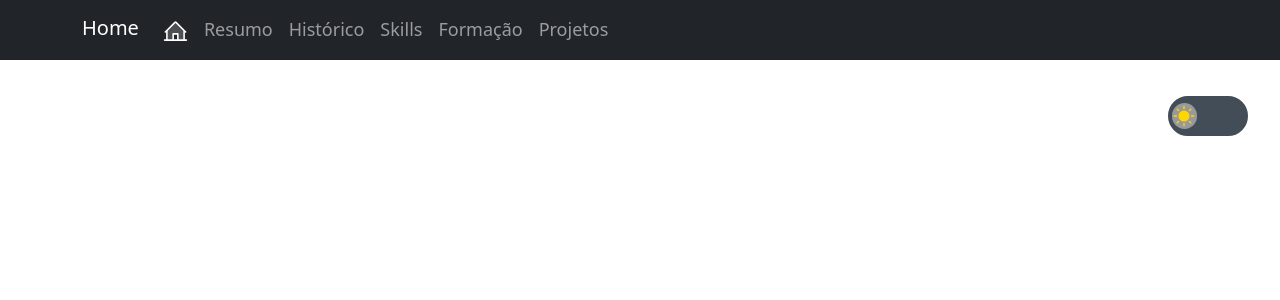
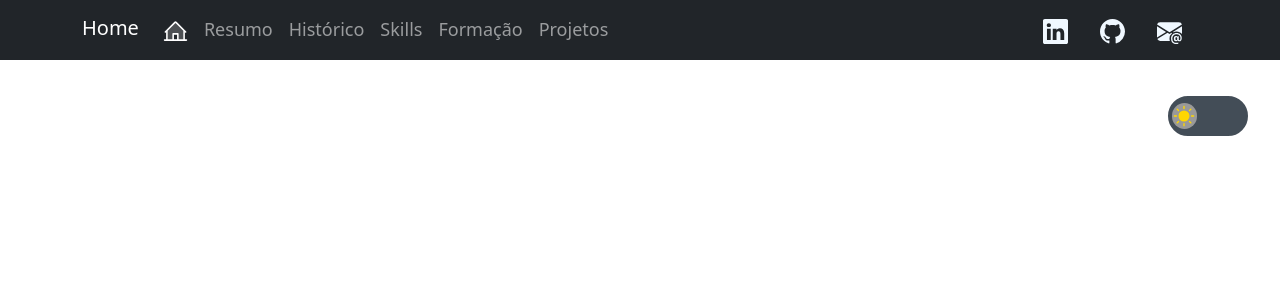
Before and after one commit to Fabio2000/Portifolio, a React (Create React App) app: page / in a window 1280 px wide. Shown: the top 300 px of the page. Built offline with nearby package versions, Linux system fonts and the light colour scheme.

Commit message:
Ajustando toggle navbar com os icones de redes sociais

```diff
--- a/src/App.js
+++ b/src/App.js
@@ -1,4 +1,3 @@
-// import logo from '../public/icon.ico';
 import './App.css';
 import NavBar from './components/navBar/navBar';
 import Toggle from './components/toggle/toggle';
--- a/src/components/navBar/navBar.css
+++ b/src/components/navBar/navBar.css
@@ -12,7 +12,6 @@
   align-items: center;
   padding-bottom: 8px;
   transition: all 0.3s ease;
-
 }
 
 .nav-item-bar {
@@ -38,11 +37,24 @@
   opacity: 1;
 }
 
-.me-auto{
-  float: right !important;
+.me-auto {
   clear: left;
 }
-.NavbarToggler{
-  float: right !important;
+.icons {
+  display: flex;
+}
 
+.icons a {
+  color: aliceblue;
 }
+
+/* Mobile styles */
+@media (max-width: 768px) {
+  .icons {
+    justify-content: flex-start;
+  }
+}
+
+.toggle{
+  float: inline-end;
+}
--- a/src/components/navBar/navBar.js
+++ b/src/components/navBar/navBar.js
@@ -9,18 +9,18 @@
   NavLink,
 } from 'reactstrap';
 import { HouseLine } from '@phosphor-icons/react';
+
 import './navBar.css';
 
 const NavBar = (args) => {
   const [isOpen, setIsOpen] = useState(false);
-  const [activeItem, setActiveItem] = useState('/'); // Estado para controlar o item ativo
+  const [activeItem, setActiveItem] = useState('/');
 
   const toggle = () => setIsOpen(!isOpen);
 
-  // Função para lidar com o clique nos itens do menu
   const handleItemClick = (path) => {
     setActiveItem(path);
-    setIsOpen(false); // Fecha o Collapse após clicar em um item (opcional)
+    setIsOpen(false);
   };
 
   return (
@@ -28,7 +28,7 @@
       <Navbar color="dark" dark expand="md" {...args} className="fixed-top">
         <div className="container">
           <NavbarBrand className='home' href="/">Home</NavbarBrand>
-          <NavbarToggler isOpen={isOpen} className='NavbarToggler' onClick={toggle} />
+          <NavbarToggler className='toggle' onClick={toggle} />
           <Collapse isOpen={isOpen} navbar>
             <Nav className="me-auto" navbar>
               <NavItem>
@@ -91,6 +91,36 @@
                 </NavLink>
               </NavItem>
             </Nav>
+            <Nav className="ms-auto icons">
+              <NavItem>
+                <NavLink>
+                  <a href='https://www.linkedin.com/in/fabio-rodrigues-da-silva-308a53185/' target='_blank' rel="noopener noreferrer">
+                    <svg xmlns="http://www.w3.org/2000/svg" width="25" height="25" fill="currentColor" className="bi bi-linkedin" viewBox="0 0 16 16">
+                      <path d="M0 1.146C0 .513.526 0 1.175 0h13.65C15.474 0 16 .513 16 1.146v13.708c0 .633-.526 1.146-1.175 1.146H1.175C.526 16 0 15.487 0 14.854zm4.943 12.248V6.169H2.542v7.225zm-1.2-8.212c.837 0 1.358-.554 1.358-1.248-.015-.709-.52-1.248-1.342-1.248S2.4 3.226 2.4 3.934c0 .694.521 1.248 1.327 1.248zm4.908 8.212V9.359c0-.216.016-.432.08-.586.173-.431.568-.878 1.232-.878.869 0 1.216.662 1.216 1.634v3.865h2.401V9.25c0-2.22-1.184-3.252-2.764-3.252-1.274 0-1.845.7-2.165 1.193v.025h-.016l.016-.025V6.169h-2.4c.03.678 0 7.225 0 7.225z" />
+                    </svg>
+                  </a>
+                </NavLink>
+              </NavItem>
+              <NavItem>
+                <NavLink>
+                  <a href='https://github.com/Fabio2000/' target='_blank' rel="noopener noreferrer">
+                    <svg xmlns="http://www.w3.org/2000/svg" width="25" height="25" fill="currentColor" className="bi bi-github" viewBox="0 0 16 16">
+                      <path d="M8 0C3.58 0 0 3.58 0 8c0 3.54 2.29 6.53 5.47 7.59.4.07.55-.17.55-.38 0-.19-.01-.82-.01-1.49-2.01.37-2.53-.49-2.69-.94-.09-.23-.48-.94-.82-1.13-.28-.15-.68-.52-.01-.53.63-.01 1.08.58 1.23.82.72 1.21 1.87.87 2.33.66.07-.52.28-.87.51-1.07-1.78-.2-3.64-.89-3.64-3.95 0-.87.31-1.59.82-2.15-.08-.2-.36-1.02.08-2.12 0 0 .67-.21 2.2.82.64-.18 1.32-.27 2-.27s1.36.09 2 .27c1.53-1.04 2.2-.82 2.2-.82.44 1.1.16 1.92.08 2.12.51.56.82 1.27.82 2.15 0 3.07-1.87 3.75-3.65 3.95.29.25.54.73.54 1.48 0 1.07-.01 1.93-.01 2.2 0 .21.15.46.55.38A8.01 8.01 0 0 0 16 8c0-4.42-3.58-8-8-8" />
+                    </svg>
+                  </a>
+                </NavLink>
+              </NavItem>
+              <NavItem>
+                <NavLink>
+                  <a href="mailto:frsilva2101@gmail.com" target='_blank' rel="noopener noreferrer">
+                    <svg xmlns="http://www.w3.org/2000/svg" width="25" height="25" fill="currentColor" className="bi bi-envelope-at-fill" viewBox="0 0 16 16">
+                      <path d="M2 2A2 2 0 0 0 .05 3.555L8 8.414l7.95-4.859A2 2 0 0 0 14 2zm-2 9.8V4.698l5.803 3.546zm6.761-2.97-6.57 4.026A2 2 0 0 0 2 14h6.256A4.5 4.5 0 0 1 8 12.5a4.49 4.49 0 0 1 1.606-3.446l-.367-.225L8 9.586zM16 9.671V4.697l-5.803 3.546.338.208A4.5 4.5 0 0 1 12.5 8c1.414 0 2.675.652 3.5 1.671" />
+                      <path d="M15.834 12.244c0 1.168-.577 2.025-1.587 2.025-.503 0-1.002-.228-1.12-.648h-.043c-.118.416-.543.643-1.015.643-.77 0-1.259-.542-1.259-1.434v-.529c0-.844.481-1.4 1.26-1.4.585 0 .87.333.953.63h.03v-.568h.905v2.19c0 .272.18.42.411.42.315 0 .639-.415.639-1.39v-.118c0-1.277-.95-2.326-2.484-2.326h-.04c-1.582 0-2.64 1.067-2.64 2.724v.157c0 1.867 1.237 2.654 2.57 2.654h.045c.507 0 .935-.07 1.18-.18v.731c-.219.1-.643.175-1.237.175h-.044C10.438 16 9 14.82 9 12.646v-.214C9 10.36 10.421 9 12.485 9h.035c2.12 0 3.314 1.43 3.314 3.034zm-4.04.21v.227c0 .586.227.8.581.8.31 0 .564-.17.564-.743v-.367c0-.516-.275-.708-.572-.708-.346 0-.573.245-.573.791" />
+                    </svg>
+                  </a>
+                </NavLink>
+              </NavItem>
+            </Nav>
           </Collapse>
         </div>
       </Navbar>
```
